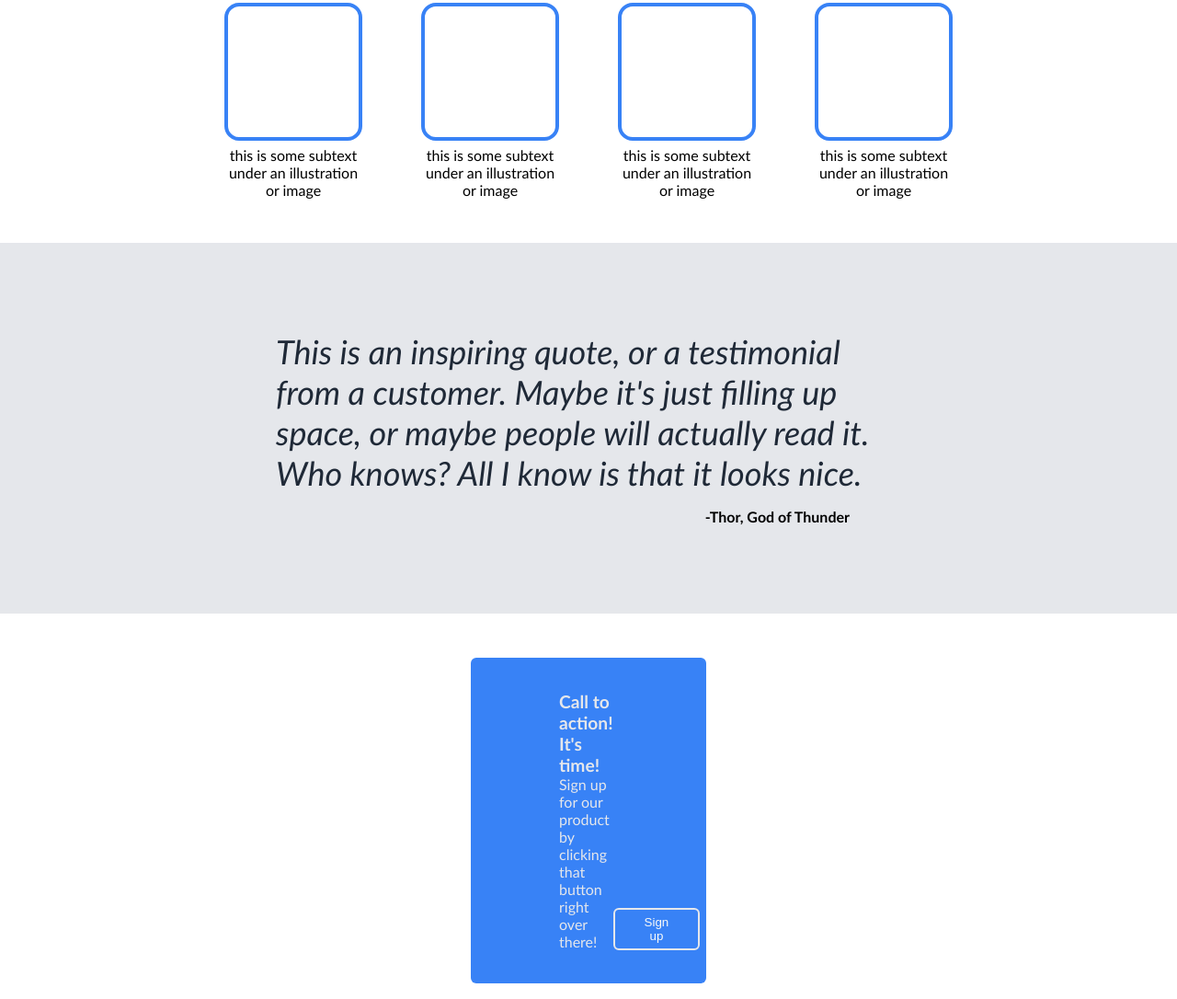
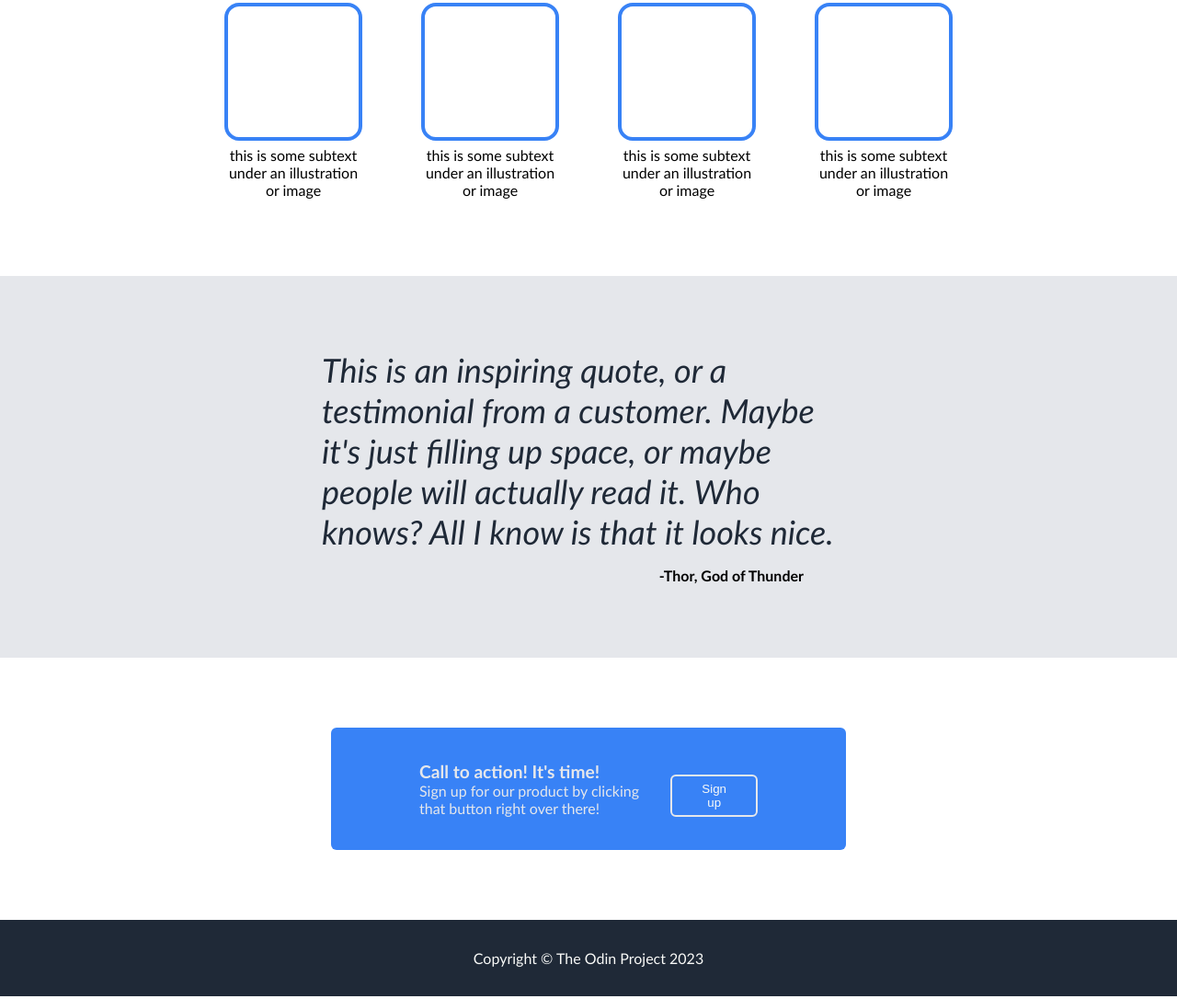
Before and after one commit to andrecosta90/landing-page, a plain HTML site: page index.html in a window 1280 px wide. Shown: the part 557-1643 px from the top of the page at 92% size. Drawn offline with Linux system fonts and the light colour scheme.

Commit message:
Adjust margin in CTA section

```diff
--- a/styles.css
+++ b/styles.css
@@ -1,6 +1,6 @@
 * {
     /* border: 2px solid red; */
-  }
+}
 
 html {
     box-sizing: border-box;
@@ -104,10 +104,12 @@ button {
     gap: 40px;
     /* margin-bottom: 128px; */
 }
+
 .content-header-left {
     flex: 1;
 
 }
+
 .content-header-right {
     flex: 1;
     /* padding: ; */
@@ -130,6 +132,7 @@ button {
     flex-direction: column;
     align-items: center;
     gap: 48px;
+    padding-bottom: 36px;
     /* flex: auto; */
     /* margin-top: 32px; */
     /* flex-basis: 256px; */
@@ -158,12 +161,14 @@ button {
     gap: 6px;
 
 }
+
 .card-img {
     width: 150px;
     height: 150px;
     border: 4px solid #3882f6;
     border-radius: 16px;
 }
+
 .card-txt {
     width: 150px;
     text-align: center;
@@ -174,7 +179,7 @@ button {
 /* Quote Section */
 .iquote {
     background-color: #e5e7eb;
-    padding: 96px 300px;
+    padding: 80px 350px;
     display: flex;
     flex-direction: column;
     align-items: center;
@@ -202,12 +207,13 @@ button {
 .cta {
     display: flex;
     background-color: #3882f6;
-    color:#e5e7eb;
+    color: #e5e7eb;
     border-radius: 6px;
-    justify-content: space-between;
+    justify-content: space-around;
     align-items: flex-end;
-    margin: 0 512px;
+    margin: 28px 360px;
     padding: 36px 96px;
+    gap: 20px;
 }
 
 .cta-txt-header {
```
